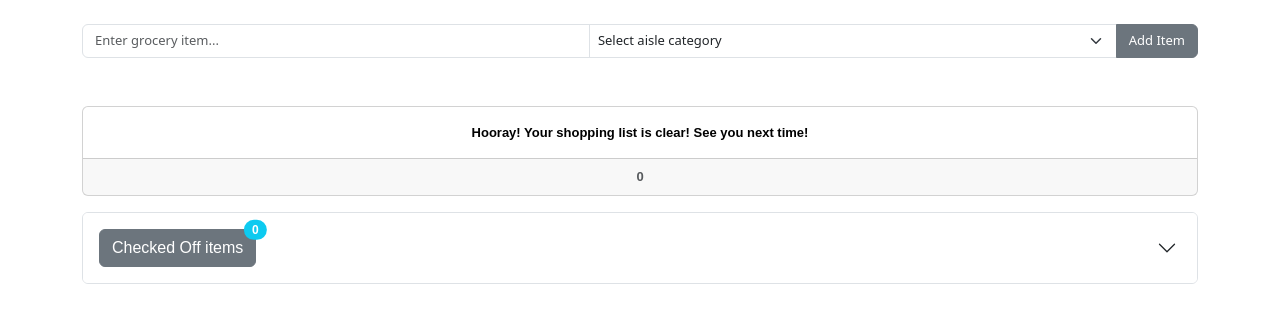
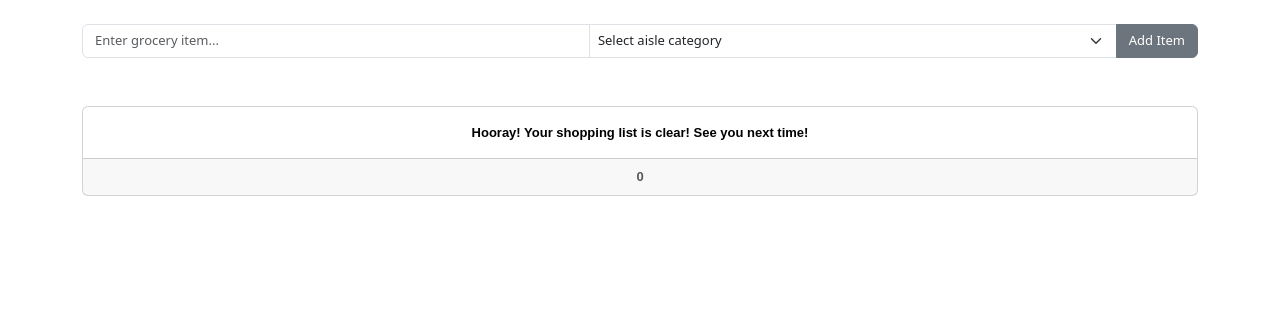
Before and after one commit to prabinkc2046/taskmanagerwithReact, a React (Create React App) app: page / in a window 1280 px wide. Shown: the top 322 px of the page. Built offline with nearby package versions, Linux system fonts and the light colour scheme.

Commit message:
crossed off section does not appear if there are no items now

```diff
--- a/src/ListTask.js
+++ b/src/ListTask.js
@@ -65,7 +65,7 @@ export default function ListTask({
   };
 
   return (
-    <div style={{ fontFamily: 'Arial, sans-serif' }}className="container mt-5">
+    <div style={{ fontFamily: 'Arial, sans-serif' }} className="container mt-5">
       {incompletedTask.length > 0 && (
         <button type="button" class="btn btn-secondary position-relative">
           Your shopping list for today
@@ -87,7 +87,7 @@ export default function ListTask({
                 onClick={() => toggleAccordion(category)}
                 aria-expanded={activeAccordion === category}
                 aria-controls={`collapse-${index}`}
-                style={{ position: 'relative', display: 'flex', alignItems: 'center', paddingLeft: '1rem', fontStyle:'italic', fontSize:'small'}}
+                style={{ position: 'relative', display: 'flex', alignItems: 'center', paddingLeft: '1rem', fontStyle: 'italic', fontSize: 'small' }}
               >
                 <span className="position-absolute top-50 start-0 translate-middle badge rounded-pill bg-info">
                   {incompletedTask.filter(task => task.category === category).length}
@@ -113,8 +113,8 @@ export default function ListTask({
                         onClick={() => handleIncompleteTaskClick(task.task_id)}
                       >
                         <div className="d-flex justify-content-between align-items-center btn btn-light">
-                          <span style={{color:'black', fontStyle: 'italic', fontSize:'small'}}>{task.task_name}</span>
-                          <button className="btn btn-danger" style={{ backgroundColor: 'green', borderColor: 'white'}}>
+                          <span style={{ color: 'black', fontStyle: 'italic', fontSize: 'small' }}>{task.task_name}</span>
+                          <button className="btn btn-danger" style={{ backgroundColor: 'green', borderColor: 'white' }}>
                             <FontAwesomeIcon icon={faTimes} style={{ color: 'white' }} />
                           </button>
                         </div>
@@ -128,8 +128,8 @@ export default function ListTask({
 
         {/* This section will appear when there are no items in the list */}
         {incompletedTask.length === 0 && (
-          <div style={{fontSize:'small', fontWeight:'bold', color:'black'}} className="card text-center ">
-          <div  className="card-body">
+          <div style={{ fontSize: 'small', fontWeight: 'bold', color: 'black' }} className="card text-center ">
+            <div className="card-body">
               {incompletedTask.length === 0 ? (
                 <p className='card-text'>Hooray! Your shopping list is clear! See you next time!</p>
               ) : (
@@ -137,12 +137,13 @@ export default function ListTask({
               )}
             </div>
             <div className="card-footer text-body-secondary">
-            {daysSinceLastEmptyTask && `Last shopping ${daysSinceLastEmptyTask} day${daysSinceLastEmptyTask !== 1 ? 's' : '' } ago`}
+              {daysSinceLastEmptyTask && `Last shopping ${daysSinceLastEmptyTask} day${daysSinceLastEmptyTask !== 1 ? 's' : ''} ago`}
             </div>
           </div>
         )}
         <p></p>
         {/* Code for Purchased category */}
+        {completedTask.length > 0 && (
           <div className="accordion">
             <div className="accordion-item">
               <h2 className="accordion-header">
@@ -152,7 +153,7 @@ export default function ListTask({
                   onClick={() => toggleAccordion('Purchased')}
                   aria-expanded={activeAccordion === 'Purchased'}
                   aria-controls={`collapse-purchased`}
-              style={{ position: 'relative', display: 'flex', alignItems: 'center', paddingLeft: '1rem', fontSize:'small'}}
+                  style={{ position: 'relative', display: 'flex', alignItems: 'center', paddingLeft: '1rem', fontSize: 'small' }}
                 >
                   <span className="d-inline-block">
                     <button type="button" class="btn btn-secondary position-relative">
@@ -197,6 +198,7 @@ export default function ListTask({
               </div>
             </div>
           </div>
+        )}
       </div>
     </div>
   );
```
Lines whose indentation alone changed are shown as unchanged.
